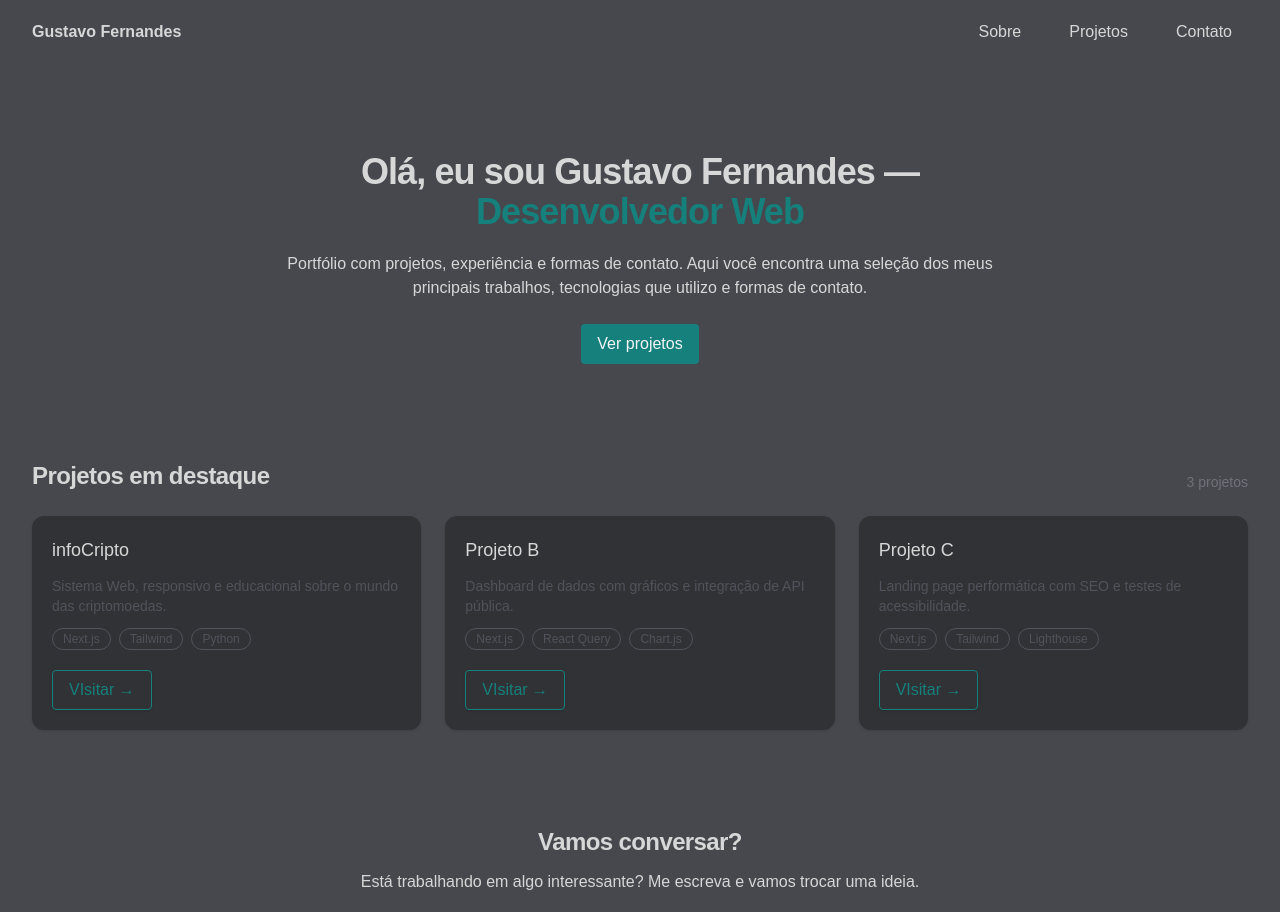
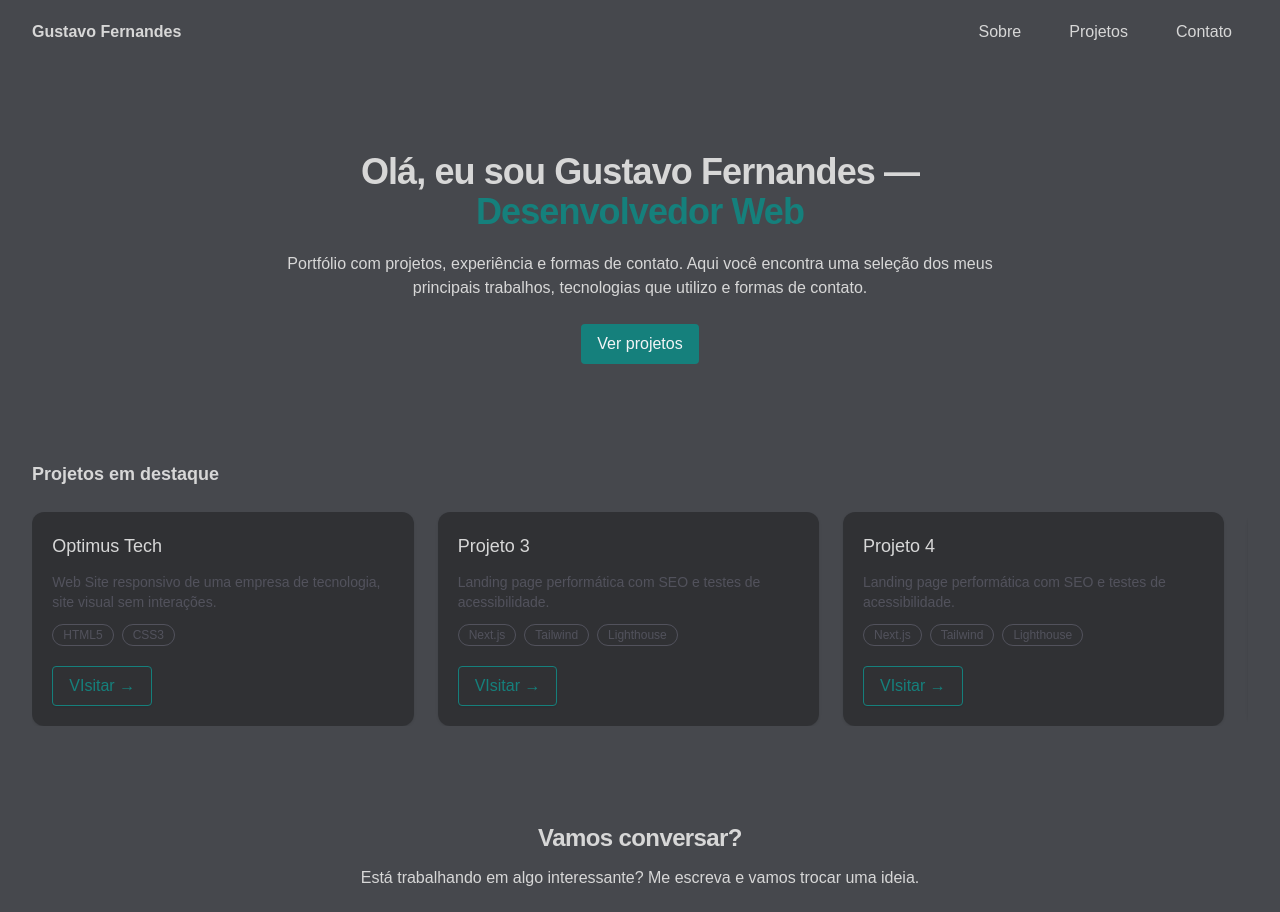
Before and after one commit to Gu-Fernandes/Gustavo-Fernandes-Dev, a Next.js app: page / in a window 1280 px wide. Shown: the top 912 px of the page. Built offline with nearby package versions, Linux system fonts and the light colour scheme.

Commit message:
:recycle:

```diff
--- a/package.json
+++ b/package.json
@@ -12,6 +12,8 @@
     "@radix-ui/react-slot": "^1.2.3",
     "class-variance-authority": "^0.7.1",
     "clsx": "^2.1.1",
+    "embla-carousel-autoplay": "^8.6.0",
+    "embla-carousel-react": "^8.6.0",
     "lucide-react": "^0.542.0",
     "next": "^15.5.2",
     "react": "^19.1.1",
--- a/src/components/sections/contact-section.tsx
+++ b/src/components/sections/contact-section.tsx
@@ -2,9 +2,15 @@
 
 import { SITE } from "@/lib/constants";
 import { Button } from "@/components/button";
-import { Mail } from "lucide-react";
+import { Mail, MessageCircle } from "lucide-react";
 
 export default function ContactSection() {
+  const waNumber = SITE.whatsapp?.replace(/\D/g, "") ?? "";
+
+  const waText = encodeURIComponent(
+    "Olá, Gustavo! Vim pelo site do seu portfólio e gostaria de conversar."
+  );
+
   return (
     <section id="contato" className="py-16">
       <div className="mx-auto max-w-2xl text-center">
@@ -17,8 +23,8 @@ export default function ContactSection() {
           ideia.
         </p>
 
-        <div className="mt-6 flex justify-center">
-          {/* Button como <a> usando asChild */}
+        <div className="mt-6 flex justify-center gap-3">
+          {/* E-mail */}
           <Button
             variant="outline"
             icon={<Mail className="h-4 w-4" aria-hidden="true" />}
@@ -30,6 +36,20 @@ export default function ContactSection() {
               Enviar e-mail
             </a>
           </Button>
+
+          {/* WhatsApp */}
+          <Button
+            variant="outline"
+            icon={<MessageCircle className="h-4 w-4" aria-hidden="true" />}
+          >
+            <a
+              href={`https://wa.me/${waNumber}?text=${waText}`}
+              target="_blank"
+              rel="noopener noreferrer"
+            >
+              WhatsApp
+            </a>
+          </Button>
         </div>
       </div>
     </section>
--- a/src/components/sections/project-section.tsx
+++ b/src/components/sections/project-section.tsx
@@ -1,29 +1,68 @@
 "use client";
+
+import { useCallback, useEffect, useState } from "react";
+import useEmblaCarousel from "embla-carousel-react";
+import Autoplay from "embla-carousel-autoplay";
 
 import type { Project } from "@/types/project.type";
 import { ProjectCard } from "./project-card";
 
-type ProjectsSectionProps = {
-  projects: Project[];
-};
+type ProjectsSectionProps = { projects: Project[] };
 
 export default function ProjectsSection({ projects }: ProjectsSectionProps) {
+  const [emblaRef, emblaApi] = useEmblaCarousel(
+    { loop: true, align: "start", skipSnaps: false, dragFree: false },
+    [
+      Autoplay({
+        delay: 4200,
+        stopOnInteraction: false,
+        stopOnMouseEnter: true,
+      }),
+    ]
+  );
+
+  const [selectedIndex, setSelectedIndex] = useState(0);
+  const [scrollSnaps, setScrollSnaps] = useState<number[]>([]);
+
+  const onSelect = useCallback(() => {
+    if (!emblaApi) return;
+    setSelectedIndex(emblaApi.selectedScrollSnap());
+  }, [emblaApi]);
+
+  useEffect(() => {
+    if (!emblaApi) return;
+    setScrollSnaps(emblaApi.scrollSnapList());
+    emblaApi.on("select", onSelect);
+    onSelect();
+  }, [emblaApi, onSelect]);
+
   return (
-    <section id="projetos" className="space-y-6 py-8">
+    <section id="projetos" className="not-prose space-y-6 py-8">
       <div className="flex items-end justify-between">
-        <h2 className="text-2xl font-semibold tracking-tight">
-          Projetos em destaque
-        </h2>
-        <span className="text-sm text-zinc-500">
-          {projects.length} projetos
-        </span>
+        <h2 className="text-lg font-semibold">Projetos em destaque</h2>
       </div>
 
-      <ul className="grid gap-6 sm:grid-cols-2 lg:grid-cols-3">
-        {projects.map((p) => (
-          <ProjectCard key={p.title} project={p} />
-        ))}
-      </ul>
+      <div className="relative">
+        <div className="overflow-hidden" ref={emblaRef}>
+          <ul className="flex list-none p-0 m-0">
+            {projects.map((p) => (
+              <li
+                key={p.title}
+                role="group"
+                className="
+                  min-w-0
+                  pr-4 md:pr-6
+                  flex-[0_0_100%]
+                  sm:flex-[0_0_50%]
+                  lg:flex-[0_0_33.333333%]
+                "
+              >
+                <ProjectCard project={p} />
+              </li>
+            ))}
+          </ul>
+        </div>
+      </div>
     </section>
   );
 }
--- a/src/data/projects.ts
+++ b/src/data/projects.ts
@@ -9,13 +9,28 @@ export const projects: Project[] = [
     href: "https://pfc-si.vercel.app/",
   },
   {
-    title: "Projeto B",
-    description: "Dashboard de dados com gráficos e integração de API pública.",
-    stack: ["Next.js", "React Query", "Chart.js"],
-    href: "https://github.com/seuusuario/projeto-b",
+    title: "Optimus Tech",
+    description:
+      "Web Site responsivo de uma empresa de tecnologia, site visual sem interações.",
+    stack: ["HTML5", "CSS3"],
+    href: "https://optimus-tech-seven-red.vercel.app/",
   },
   {
-    title: "Projeto C",
+    title: "Projeto 3",
+    description:
+      "Landing page performática com SEO e testes de acessibilidade.",
+    stack: ["Next.js", "Tailwind", "Lighthouse"],
+    href: "https://github.com/seuusuario/projeto-c",
+  },
+  {
+    title: "Projeto 4",
+    description:
+      "Landing page performática com SEO e testes de acessibilidade.",
+    stack: ["Next.js", "Tailwind", "Lighthouse"],
+    href: "https://github.com/seuusuario/projeto-c",
+  },
+  {
+    title: "Projeto 5",
     description:
       "Landing page performática com SEO e testes de acessibilidade.",
     stack: ["Next.js", "Tailwind", "Lighthouse"],
--- a/src/lib/constants.ts
+++ b/src/lib/constants.ts
@@ -5,4 +5,5 @@ export const SITE = {
   email: "gu03fernandes.s@gmail.com",
   github: "https://github.com/Gu-Fernandes",
   linkedin: "https://www.linkedin.com/in/gustavo-fernandes-silva",
+  whatsapp: "+55 11 971671842",
 };
```
Also changed, not shown: 1 other file (tests, documents, lock files or other folders).
